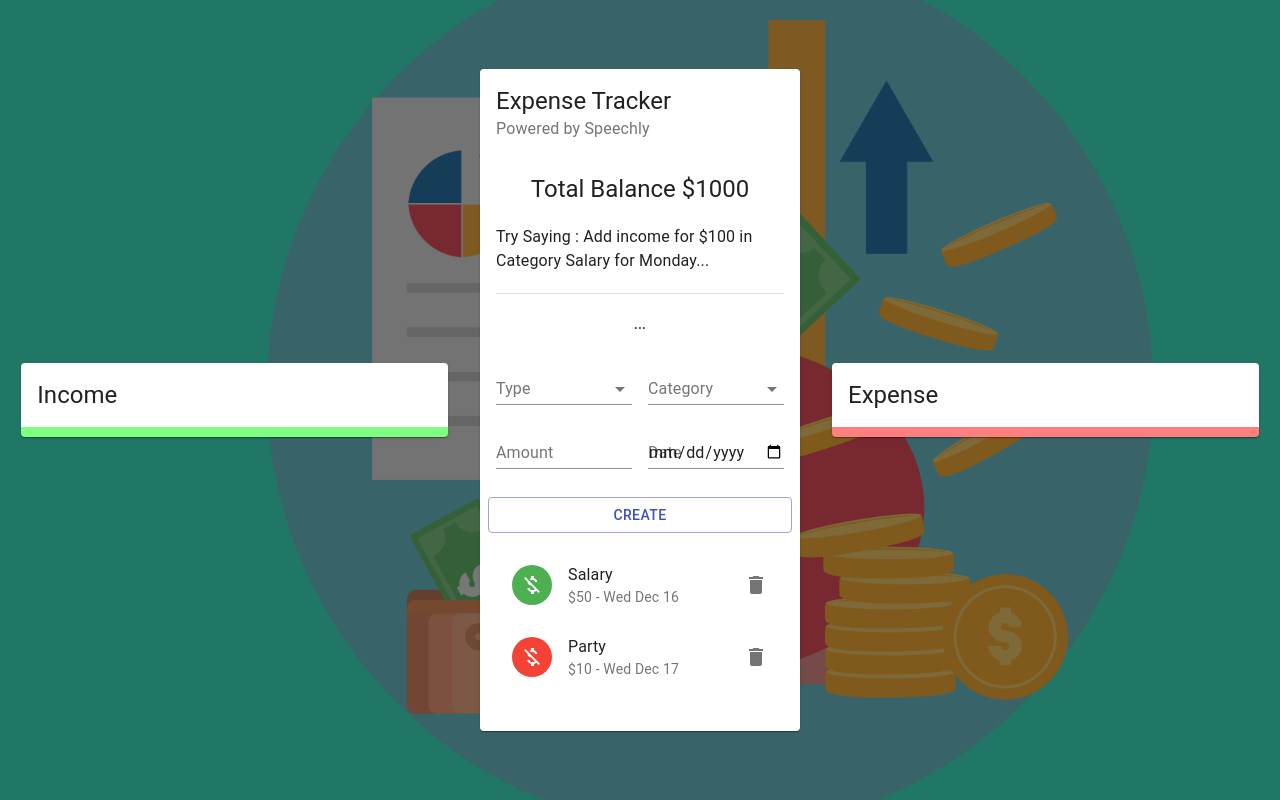
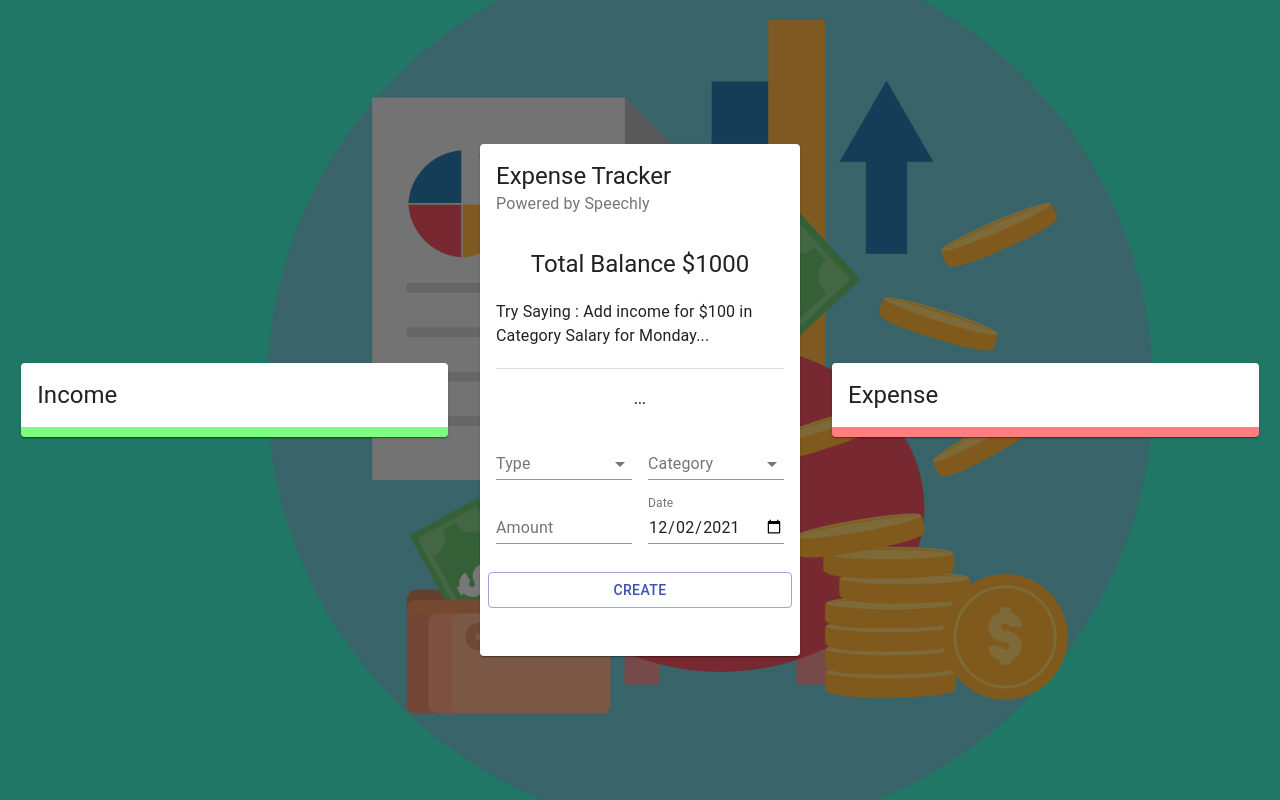
Before and after one commit to Anushka26-oss/React-Expense-Tracker, a React (Create React App) app: page / in a window 1280 px wide. Built offline with nearby package versions, Linux system fonts and the light colour scheme.

Commit message:
Adding and Deleting Functionality working properly

```diff
--- a/src/components/Main/Form/Form.jsx
+++ b/src/components/Main/Form/Form.jsx
@@ -3,13 +3,15 @@
 import { ExpenseTrackerContext } from '../../../context/context';
 import { v4 as uuidv4 } from 'uuid';
 
+import formatDate from '../../../utils/formatDate';
 import useStyles from './styles';
+import { incomeCategories, expenseCategories } from '../../../constants/categories';
 
 const initialState = {
     amount: '',
     category: '',
     type: '',
-    date: new Date(),
+    date: formatDate(new Date()),
 }
 
 const Form = () => {
@@ -20,16 +22,16 @@
 
     const createTransaction = () => {
 
-        // const transaction = { ...formData, amount: Number(formData.amount), id: uuidv4() }
 
-        // addTransaction(transaction);
 
         addTransaction({ ...formData, amount: Number(formData.amount), id: uuidv4() });
 
         setFormData(initialState);
     }
 
-    console.log(formData);
+    // console.log(formData);
+
+    const selectedCategories = formData.type === 'Income' ? incomeCategories : expenseCategories;
 
     return (
         <Grid container spacing={2}>
@@ -51,8 +53,7 @@
                 <FormControl fullWidth>
                     <InputLabel>Category</InputLabel>
                     <Select value={formData.category} onChange={(e) => setFormData({ ...formData, category: e.target.value })}>
-                        <MenuItem value="Business">Business</MenuItem>
-                        <MenuItem value="salary">Salary</MenuItem>
+                        {selectedCategories.map((c) => <MenuItem key={c.type} value={c.type}>{c.type}</MenuItem>)}
                     </Select>
                 </FormControl>
             </Grid>
@@ -60,7 +61,7 @@
                 <TextField type="number" label="Amount" fullWidth value={formData.amount} onChange={(e) => setFormData({ ...formData, amount: e.target.value })} />
             </Grid>
             <Grid item xs={6}>
-                <TextField type="date" label="Date" fullWidth value={formData.date} onChange={(e) => setFormData({ ...formData, date: e.target.value })} />
+                <TextField type="date" label="Date" fullWidth value={formData.date} onChange={(e) => setFormData({ ...formData, date: formatDate(e.target.value) })} />
             </Grid>
             <Button className={classes.button} variant="outlined" color="primary" fullWidth onClick={createTransaction}>Create</Button>
         </Grid>
--- a/src/components/Main/List/List.jsx
+++ b/src/components/Main/List/List.jsx
@@ -6,15 +6,11 @@
 import useStyles from './styles';
 const List = () => {
     const classes = useStyles();
-    const globalState = useContext(ExpenseTrackerContext);
+    const { deleteTransaction, transactions } = useContext(ExpenseTrackerContext);
 
-    console.log(globalState);
+    // console.log(globalState);
 
-    const transactions = [
-        { id: 1, type: "Income", category: 'Salary', amount: 50, date: "Wed Dec 16" },
-        { id: 2, type: "Expense", category: 'Party', amount: 10, date: "Wed Dec 17" },
-        { id: 3, type: "Income", category: 'Stocks', amount: 50, date: "Wed Dec 18" },
-    ];
+
 
     return (
         <MUIList dense={false} className={classes.list}>
@@ -28,7 +24,7 @@
                         </ListItemAvatar>
                         <ListItemText primary={transaction.category} secondary={`$${transaction.amount} - ${transaction.date} `} />
                         <ListItemSecondaryAction>
-                            <IconButton edge="end" aria-label="delete" onClick="">
+                            <IconButton edge="end" aria-label="delete" onClick={() => deleteTransaction(transaction.id)}>
                                 <Delete />
                             </IconButton>
                         </ListItemSecondaryAction>
--- /dev/null
+++ b/src/constants/categories.js
@@ -0,0 +1,33 @@
+const incomeColors = ['#123123', '#154731', '#165f40', '#16784f', '#14915f', '#10ac6e', '#0bc77e', '#04e38d', '#00ff9d'];
+const expenseColors = ['#b50d12', '#bf2f1f', '#c9452c', '#d3583a', '#dc6a48', '#e57c58', '#ee8d68', '#f79d79', '#ffae8a', '#cc474b', '#f55b5f'];
+
+export const incomeCategories = [
+    { type: 'Business', amount: 0, color: incomeColors[0] },
+    { type: 'Investments', amount: 0, color: incomeColors[1] },
+    { type: 'Extra income', amount: 0, color: incomeColors[2] },
+    { type: 'Deposits', amount: 0, color: incomeColors[3] },
+    { type: 'Lottery', amount: 0, color: incomeColors[4] },
+    { type: 'Gifts', amount: 0, color: incomeColors[5] },
+    { type: 'Salary', amount: 0, color: incomeColors[6] },
+    { type: 'Savings', amount: 0, color: incomeColors[7] },
+    { type: 'Rental income', amount: 0, color: incomeColors[8] },
+];
+
+export const expenseCategories = [
+    { type: 'Bills', amount: 0, color: expenseColors[0] },
+    { type: 'Car', amount: 0, color: expenseColors[1] },
+    { type: 'Clothes', amount: 0, color: expenseColors[2] },
+    { type: 'Travel', amount: 0, color: expenseColors[3] },
+    { type: 'Food', amount: 0, color: expenseColors[4] },
+    { type: 'Shopping', amount: 0, color: expenseColors[5] },
+    { type: 'House', amount: 0, color: expenseColors[6] },
+    { type: 'Entertainment', amount: 0, color: expenseColors[7] },
+    { type: 'Phone', amount: 0, color: expenseColors[8] },
+    { type: 'Pets', amount: 0, color: expenseColors[9] },
+    { type: 'Other', amount: 0, color: expenseColors[10] },
+];
+
+export const resetCategories = () => {
+    incomeCategories.forEach((c) => c.amount = 0);
+    expenseCategories.forEach((c) => c.amount = 0);
+};
--- a/src/context/context.js
+++ b/src/context/context.js
@@ -21,9 +21,9 @@
         dispatch({ type: 'ADD_TRANSACTION', payload: transaction });
     }
 
-    console.log(transactions);
+    // console.log(transactions);
     return (
-        <ExpenseTrackerContext.Provider value={{ deleteTransaction, addTransaction }}>
+        <ExpenseTrackerContext.Provider value={{ deleteTransaction, addTransaction, transactions }}>
             {children}
         </ExpenseTrackerContext.Provider>
     )
--- /dev/null
+++ b/src/utils/formatDate.js
@@ -0,0 +1,11 @@
+export default (date) => {
+    const d = new Date(date);
+    let month = `${d.getMonth() + 1}`;
+    let day = `${d.getDate()}`;
+    const year = d.getFullYear();
+    //appending 0 before the months and day that are not two digit
+    if (month.length < 2) { month = `0${month}`; }
+    if (day.length < 2) { day = `0${day}`; }
+
+    return [year, month, day].join('-');
+};
```
